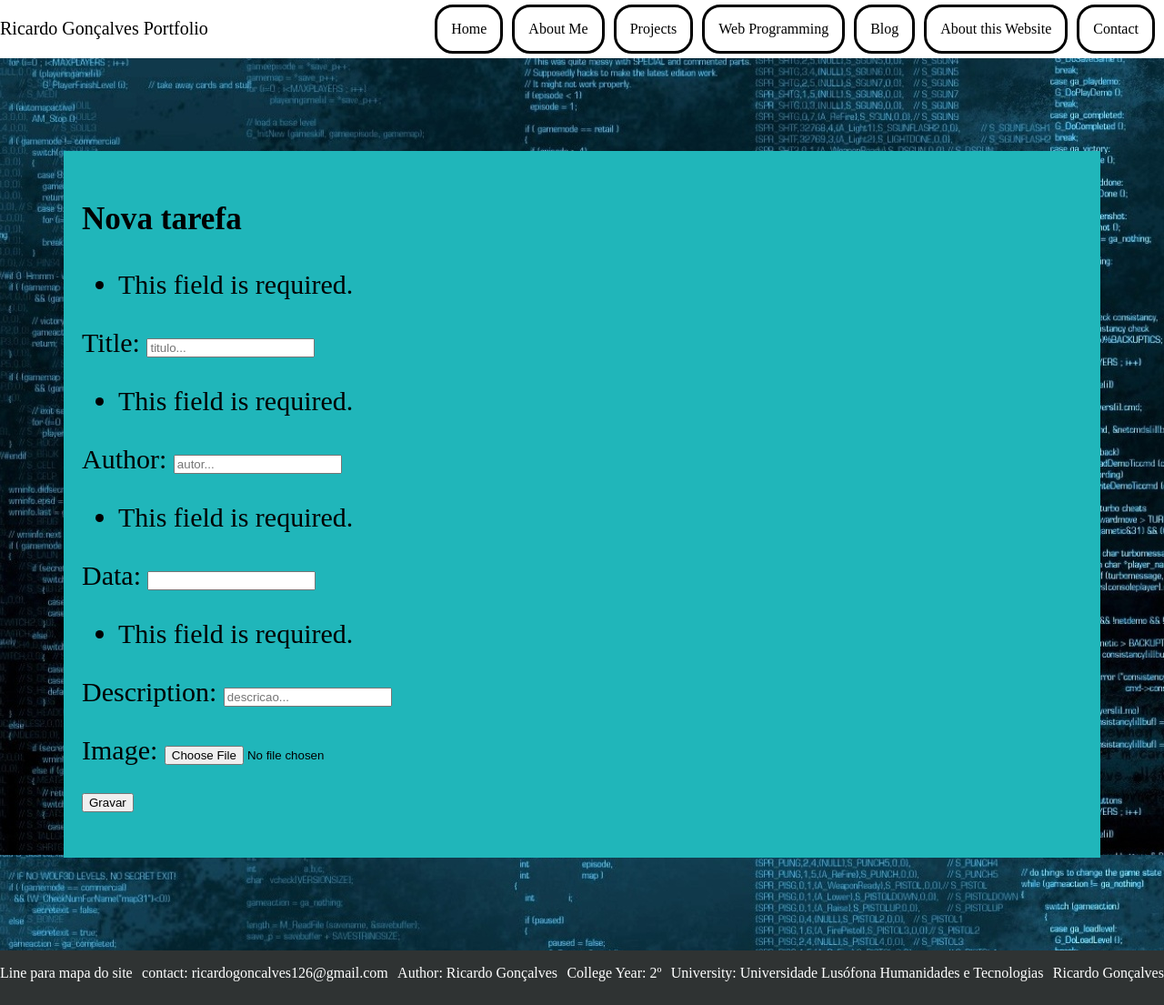
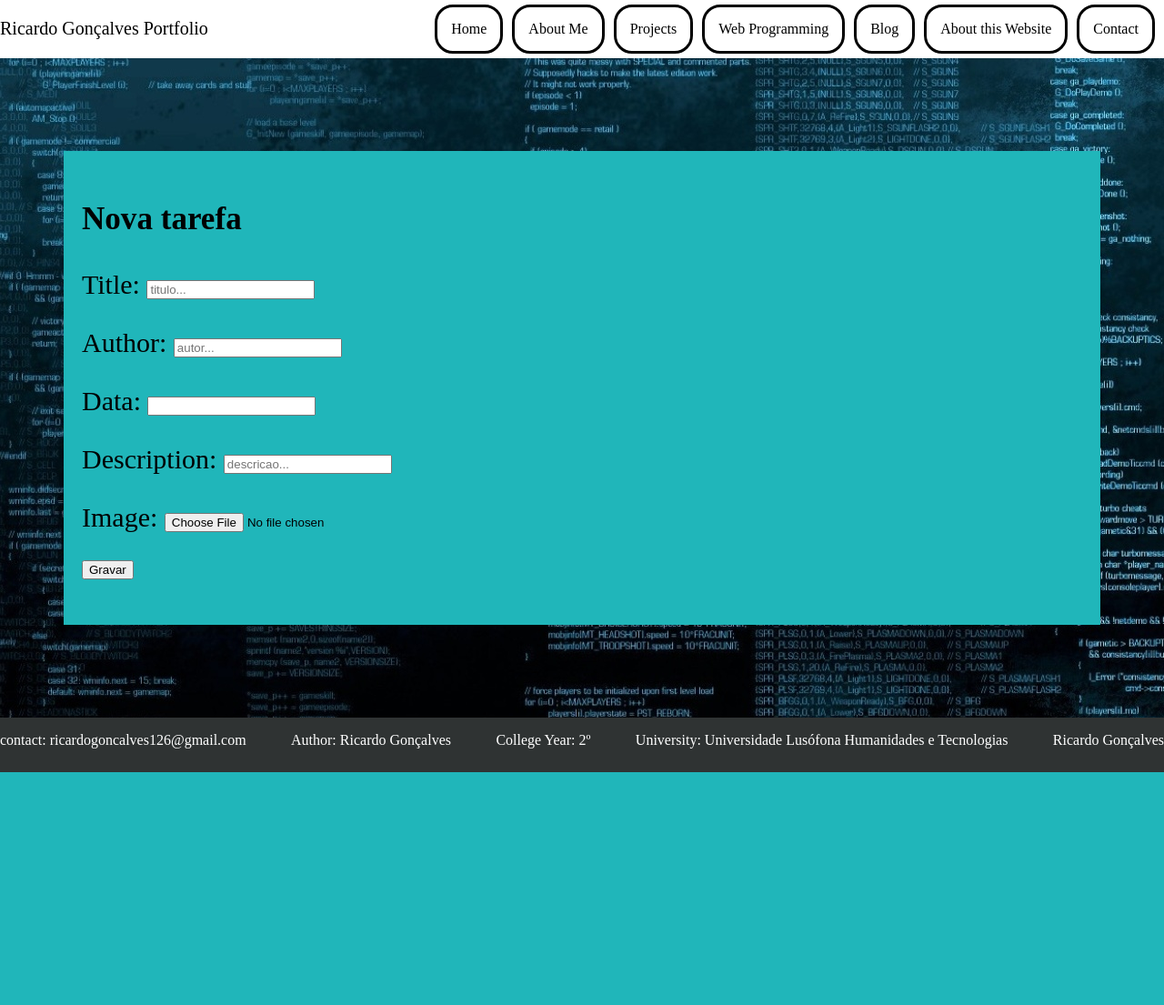
Before and after one commit to DrAlexWild/heroku_portfolio, a Django app: page /nova/ in a window 1280 px wide. Shown: the whole page at 91% size. After the commit the page ends 849 px from the top, so only its background shows below. Run offline with Django 4.2, Linux system fonts and the light colour scheme; a user stored in the database is signed in; parts of the project's set-up code (start-up, migrations or seed data) failed here and were passed over.

Commit message:
heroku projeto css

```diff
--- a/portfolio/static/portfolio/css/new_edit_post.css
+++ b/portfolio/static/portfolio/css/new_edit_post.css
@@ -137,3 +137,7 @@ html, body , .container {
 .description img{
  object-fit: scale-down;
 }
+
+.errorlist {
+  display:none;
+}
--- a/portfolio/templates/portfolio/about_me.html
+++ b/portfolio/templates/portfolio/about_me.html
@@ -59,9 +59,6 @@ Projects: {{class.projetos.nome}}.
     </div>
     <div class="footer">
         <p>
-            Lina para mapa do site
-        </p>
-        <p>
             contact: ricardogoncalves126@gmail.com
         </p>
         <p>
--- a/portfolio/templates/portfolio/about_this_website.html
+++ b/portfolio/templates/portfolio/about_this_website.html
@@ -40,9 +40,6 @@ image leads you to the repository, so you can check the code if you want</pre>
 
     <div class="footer">
         <p>
-            Lina para mapa do site
-        </p>
-        <p>
             contact: ricardogoncalves126@gmail.com
         </p>
         <p>
--- a/portfolio/templates/portfolio/blog.html
+++ b/portfolio/templates/portfolio/blog.html
@@ -55,9 +55,6 @@
 
     <div class="footer">
         <p>
-            Line para mapa do site
-        </p>
-        <p>
             contact: ricardogoncalves126@gmail.com
         </p>
         <p>
--- a/portfolio/templates/portfolio/contact.html
+++ b/portfolio/templates/portfolio/contact.html
@@ -42,9 +42,6 @@
     </div>
     <div class="footer">
         <p>
-            Lina para mapa do site
-        </p>
-        <p>
             contact: ricardogoncalves126@gmail.com
         </p>
         <p>
--- a/portfolio/templates/portfolio/edita.html
+++ b/portfolio/templates/portfolio/edita.html
@@ -38,9 +38,6 @@
 {% endblock %}
 <div class="footer">
   <p>
-    Line para mapa do site
-  </p>
-  <p>
     contact: ricardogoncalves126@gmail.com
   </p>
   <p>
--- a/portfolio/templates/portfolio/layout.html
+++ b/portfolio/templates/portfolio/layout.html
@@ -38,9 +38,6 @@
     </div>
     <div class="footer">
         <p>
-            Lina para mapa do site
-        </p>
-        <p>
             contact: ricardogoncalves126@gmail.com
         </p>
         <p>
--- a/portfolio/templates/portfolio/login.html
+++ b/portfolio/templates/portfolio/login.html
@@ -32,9 +32,7 @@
     </div>
 
     <div class="footer">
-        <p>
-            Lina para mapa do site
-        </p>
+
         <p>
             contact: ricardogoncalves126@gmail.com
         </p>
--- a/portfolio/templates/portfolio/nova.html
+++ b/portfolio/templates/portfolio/nova.html
@@ -36,9 +36,6 @@
 
     <div class="footer">
         <p>
-            Line para mapa do site
-        </p>
-        <p>
             contact: ricardogoncalves126@gmail.com
         </p>
         <p>
--- a/portfolio/templates/portfolio/projects.html
+++ b/portfolio/templates/portfolio/projects.html
@@ -51,9 +51,7 @@
         {% endfor %}
     </div>
     <div class="footer">
-        <p>
-            Lina para mapa do site
-        </p>
+
         <p>
             contact: ricardogoncalves126@gmail.com
         </p>
--- a/portfolio/templates/portfolio/web_programming.html
+++ b/portfolio/templates/portfolio/web_programming.html
@@ -43,9 +43,6 @@
 
     <div class="footer">
         <p>
-            Lina para mapa do site
-        </p>
-        <p>
             contact: ricardogoncalves126@gmail.com
         </p>
         <p>
```
Also changed, not shown: db.sqlite3.
